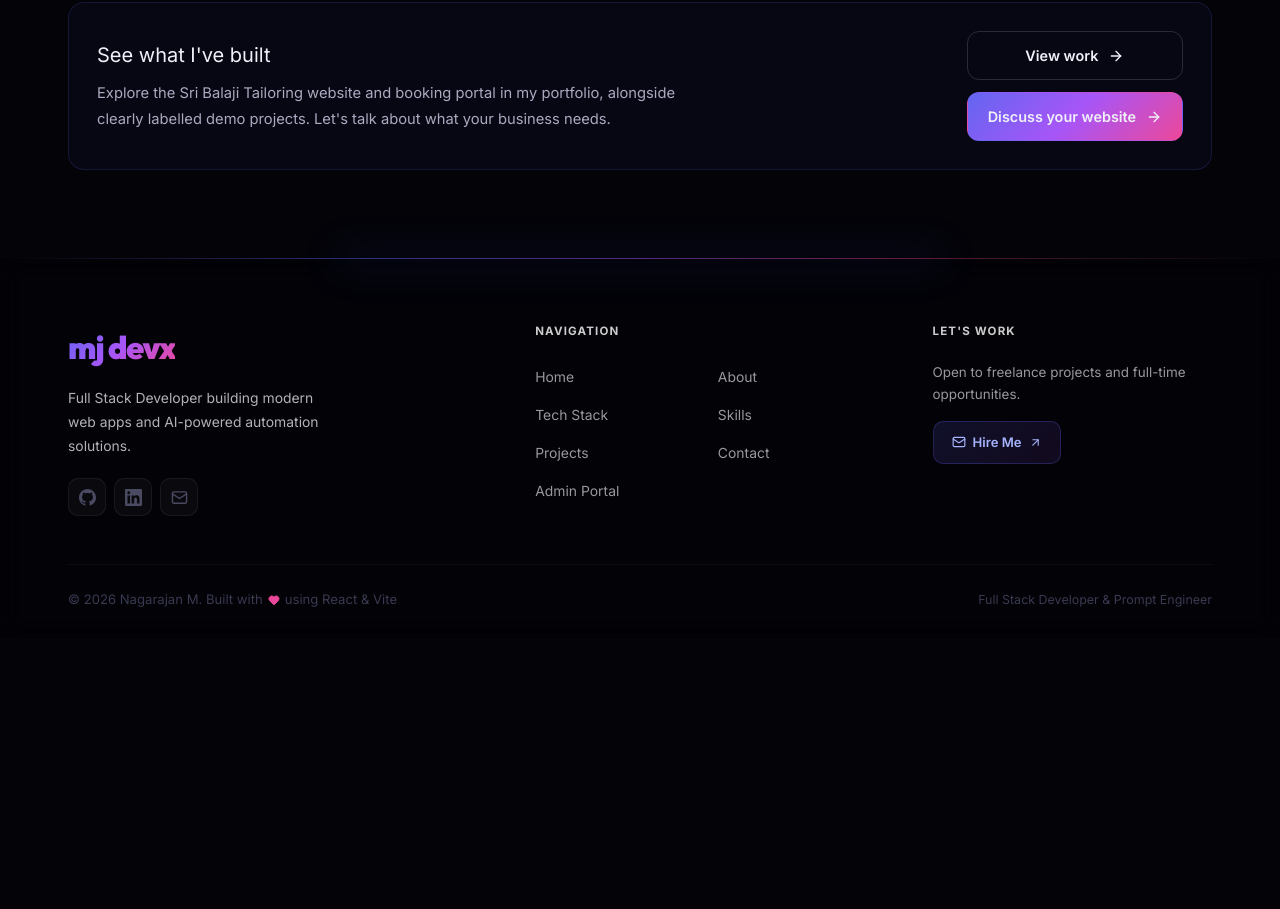
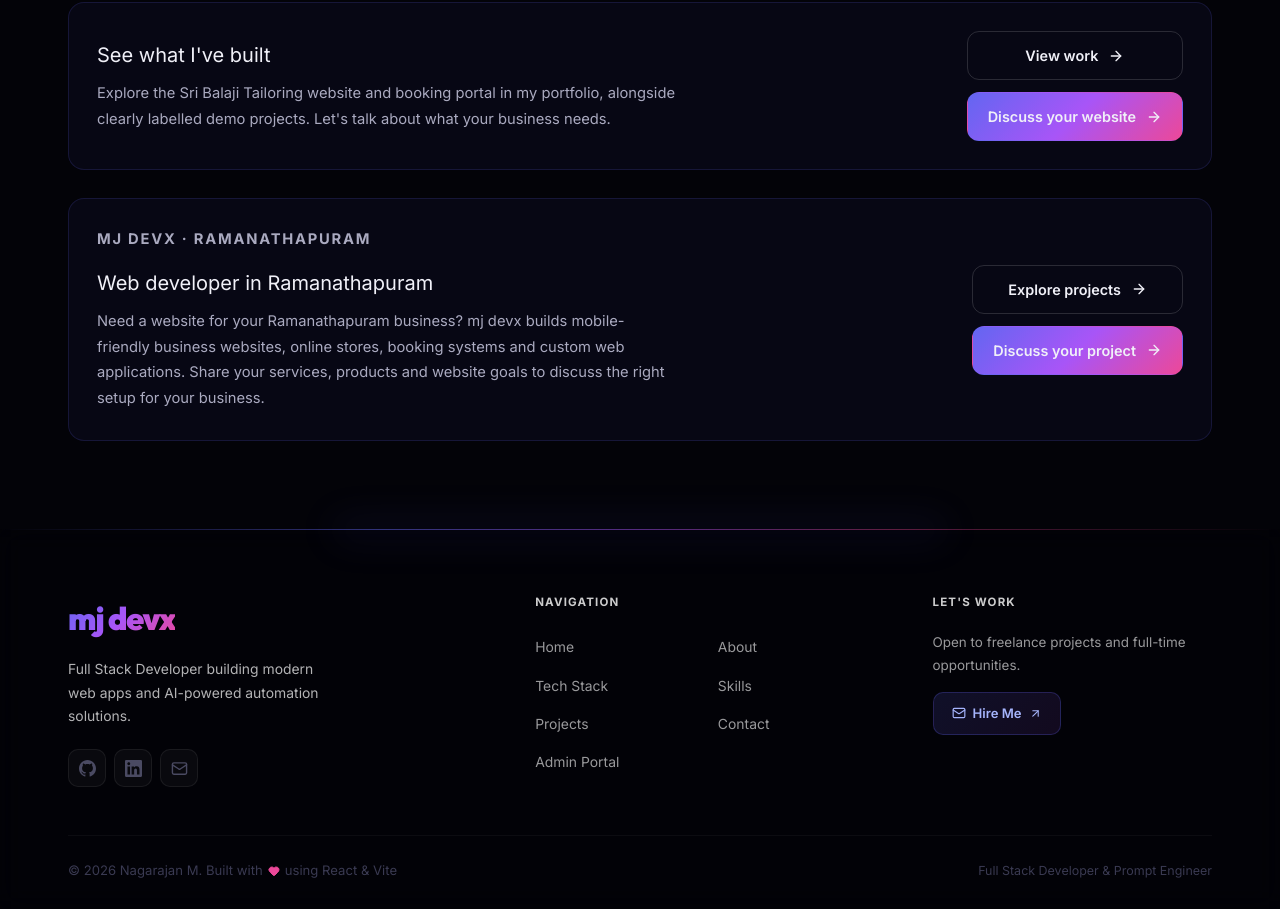
Before and after one commit to nagaraj4647/portfolio, a React (Vite) app: page / in a window 1280 px wide. Shown: the part 1371-2280 px from the top of the page. Before the commit the page ends 2009 px from the top, so only its background shows below. Built offline with nearby package versions, Linux system fonts and the light colour scheme; no server answers.

Commit message:
Add Ramanathapuram service section without changing hero

```diff
--- a/src/components/Hero.jsx
+++ b/src/components/Hero.jsx
@@ -414,6 +414,17 @@ function LocalServices() {
             <Link to="/contact" className="local-services-primary">Discuss your website <ArrowRight size={16} aria-hidden="true" /></Link>
           </div>
         </div>
+        <div id="ramanathapuram-services" className="local-services-work" aria-labelledby="ramanathapuram-title">
+          <div>
+            <p className="local-services-eyebrow">MJ DEVX · RAMANATHAPURAM</p>
+            <h2 id="ramanathapuram-title">Web developer in Ramanathapuram</h2>
+            <p>Need a website for your Ramanathapuram business? mj devx builds mobile-friendly business websites, online stores, booking systems and custom web applications. Share your services, products and website goals to discuss the right setup for your business.</p>
+          </div>
+          <div className="local-services-actions">
+            <Link to="/projects">Explore projects <ArrowRight size={16} aria-hidden="true" /></Link>
+            <Link to="/contact" className="local-services-primary">Discuss your project <ArrowRight size={16} aria-hidden="true" /></Link>
+          </div>
+        </div>
       </div>
     </section>
   );
```
